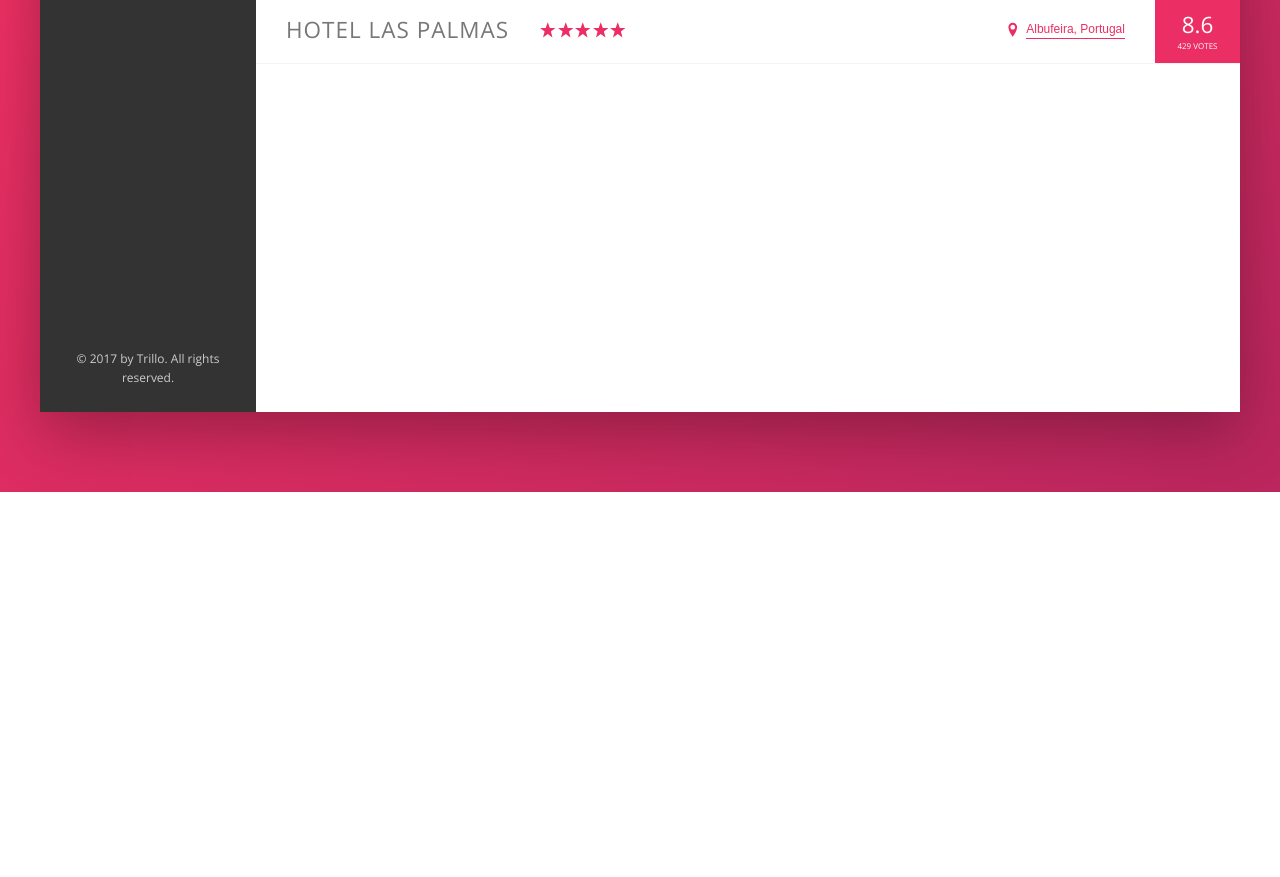
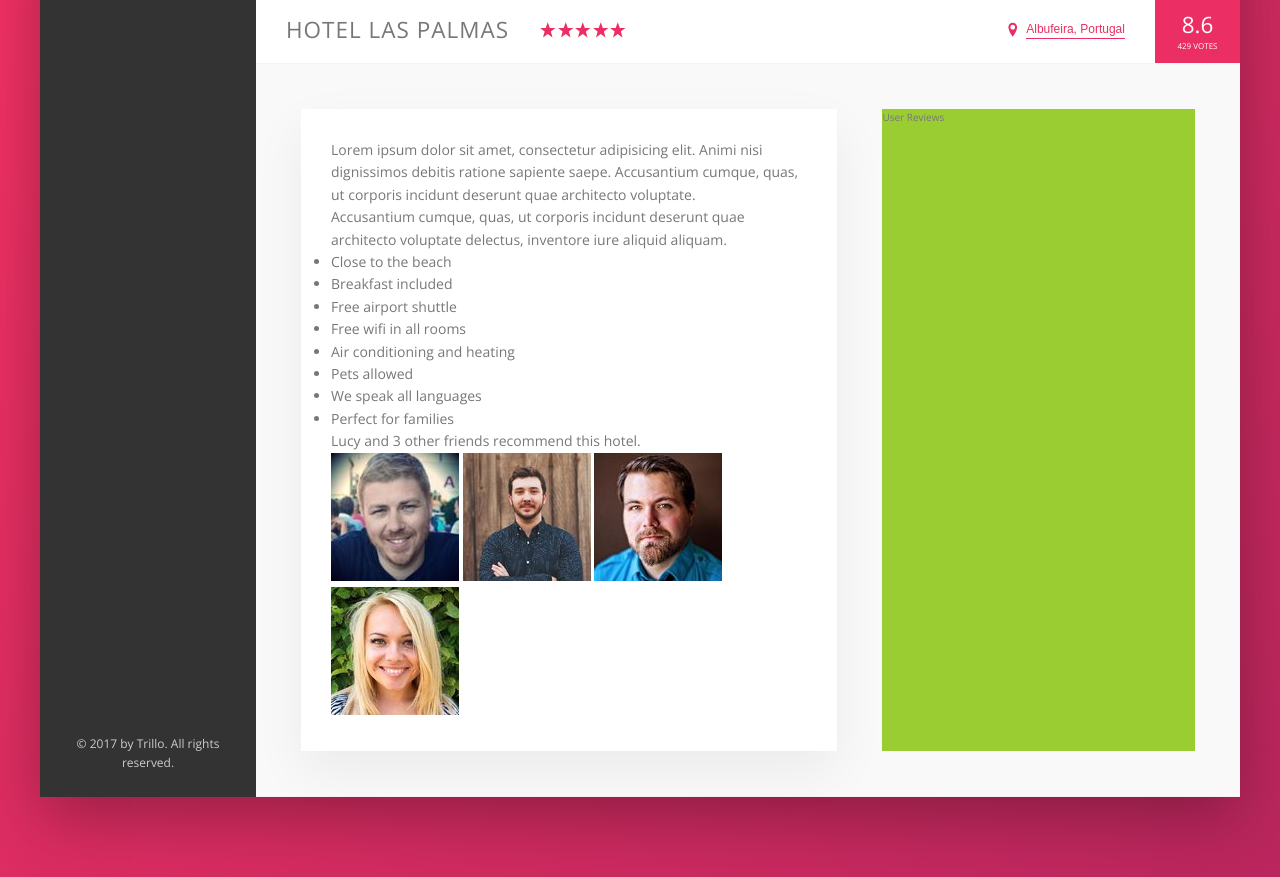
Before and after one commit to ndstephens/trillo, a website: page index.html in a window 1280 px wide. Shown: the part 538-1415 px from the top of the page. Before the commit the page ends 1030 px from the top, so only its background shows below. Drawn offline with nearby package versions, Linux system fonts and the light colour scheme.

Commit message:
Begins the layout of the hotel description section

```diff
--- a/index.html
+++ b/index.html
@@ -47,7 +47,6 @@
         </div>
       </nav>
     </header>
-
 
     <div class="content">
       <nav class="sidebar">
@@ -138,6 +137,42 @@
           </div>
         </div>
 
+        <div class="detail">
+          <div class="description">
+            <p class="paragraph">
+              Lorem ipsum dolor sit amet, consectetur adipisicing elit. Animi nisi dignissimos debitis ratione sapiente saepe. Accusantium cumque, quas, ut corporis incidunt deserunt quae architecto voluptate.
+            </p>
+            <p class="paragraph">
+              Accusantium cumque, quas, ut corporis incidunt deserunt quae architecto voluptate delectus, inventore iure aliquid aliquam.
+            </p>
+            <ul class="list">
+              <li class="list__item">Close to the beach</li>
+              <li class="list__item">Breakfast included</li>
+              <li class="list__item">Free airport shuttle</li>
+              <li class="list__item">Free wifi in all rooms</li>
+              <li class="list__item">Air conditioning and heating</li>
+              <li class="list__item">Pets allowed</li>
+              <li class="list__item">We speak all languages</li>
+              <li class="list__item">Perfect for families</li>
+            </ul>
+            <div class="recommend">
+              <p class="recommend__count">
+                Lucy and 3 other friends recommend this hotel.
+              </p>
+              <div class="recommend__friends">
+                <img src="img/user-3.jpg" alt="Friend 1" class="recommend__photo">
+                <img src="img/user-4.jpg" alt="Friend 2" class="recommend__photo">
+                <img src="img/user-5.jpg" alt="Friend 3" class="recommend__photo">
+                <img src="img/user-6.jpg" alt="Friend 4" class="recommend__photo">
+              </div>
+            </div>
+          </div>
+
+          <div class="user-reviews">
+            User Reviews
+          </div>
+        </div>
+
       </main>
     </div>
 
--- a/sass/_base.scss
+++ b/sass/_base.scss
@@ -13,6 +13,9 @@
   --c-grey-dark-3: #999;
 
   --sh-dark: 0 2rem 6rem rgba(0, 0, 0, 0.3);
+  --sh-light: 0 2rem 5rem rgba(0, 0, 0, 0.06);
+
+  --line: 1px solid var(--c-grey-light-2);
 }
 
 * {
--- a/sass/_components.scss
+++ b/sass/_components.scss
@@ -1,4 +1,4 @@
-/*//?===============  HEADER SECTION  ================*/
+/*//?===============  HEADER  ================*/
 /*//?----------  MAIN LOGO  ----------*/
 .logo {
   height: 3.25rem;
@@ -119,7 +119,7 @@
   }
 }
 
-/*//?===============  SIDE-BAR NAVIGATION SECTION  ================*/
+/*//?===============  SIDEBAR  ================*/
 /*//?----------  NAVIGATION  ----------*/
 .side-nav {
   font-size: 1.4rem;
@@ -192,8 +192,8 @@
   padding: 2.5rem;
 }
 
-/*//?===============  HOTEL OVERVIEW  ================*/
-/*//?----------  GALLERY  ----------*/
+/*//?===============  HOTEL-VIEW  ================*/
+/*//?----------  HOTEL GALLERY  ----------*/
 .gallery {
   display: flex;
 
@@ -202,11 +202,11 @@
     display: block;
   }
 }
-/*//?----------  OVERVIEW  ----------*/
+/*//?----------  HOTEL OVERVIEW  ----------*/
 .overview {
   display: flex;
   align-items: center;
-  border-bottom: 1px solid var(--c-grey-light-2);
+  border-bottom: var(--line);
 
   &__heading {
     font-size: 2.25rem;
@@ -301,3 +301,5 @@
     box-shadow: none;
   }
 }
+
+/*//?----------  HOTEL DESCRIPTION  ----------*/
--- a/sass/_layout.scss
+++ b/sass/_layout.scss
@@ -11,7 +11,7 @@
   font-size: 1.4rem;
   height: 7rem;
   background-color: #fff;
-  border-bottom: 1px solid var(--c-grey-light-2);
+  border-bottom: var(--line);
 
   display: flex;
   justify-content: space-between;
@@ -34,6 +34,25 @@
 .hotel-view {
   background-color: #fff;
   flex: 1;
+}
 
-  height: 80rem;
+.detail {
+  display: flex;
+  padding: 4.5rem;
+  background-color: var(--c-grey-light-1);
+  border-bottom: var(--line);
 }
+
+.description {
+  font-size: 1.4rem;
+  background-color: #fff;
+  box-shadow: var(--sh-light);
+  padding: 3rem;
+  flex: 0 1 60%;
+  margin-right: 4.5rem;
+}
+
+.user-reviews {
+  background-color: yellowgreen;
+  flex: 1;
+}
```
Also changed, not shown: css/style.css.
